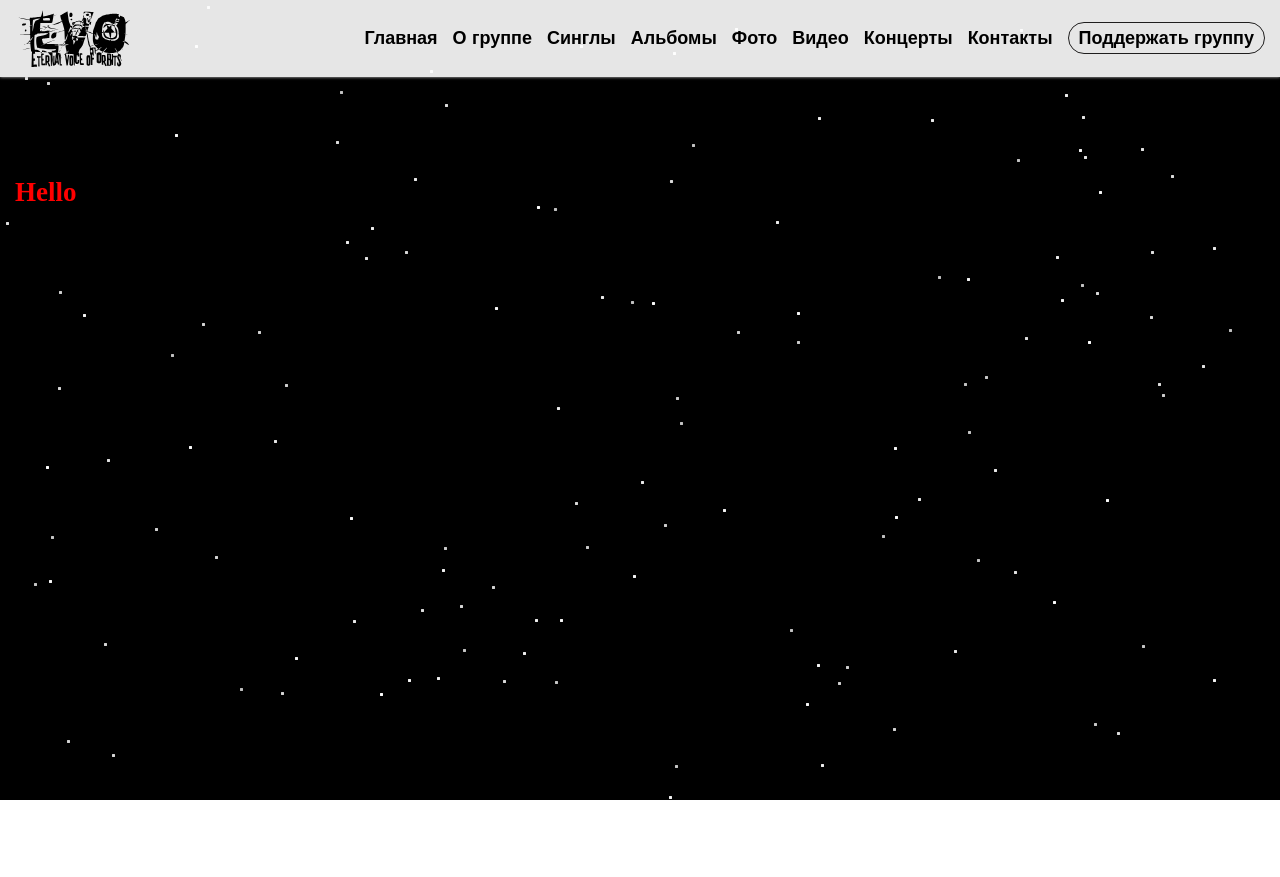
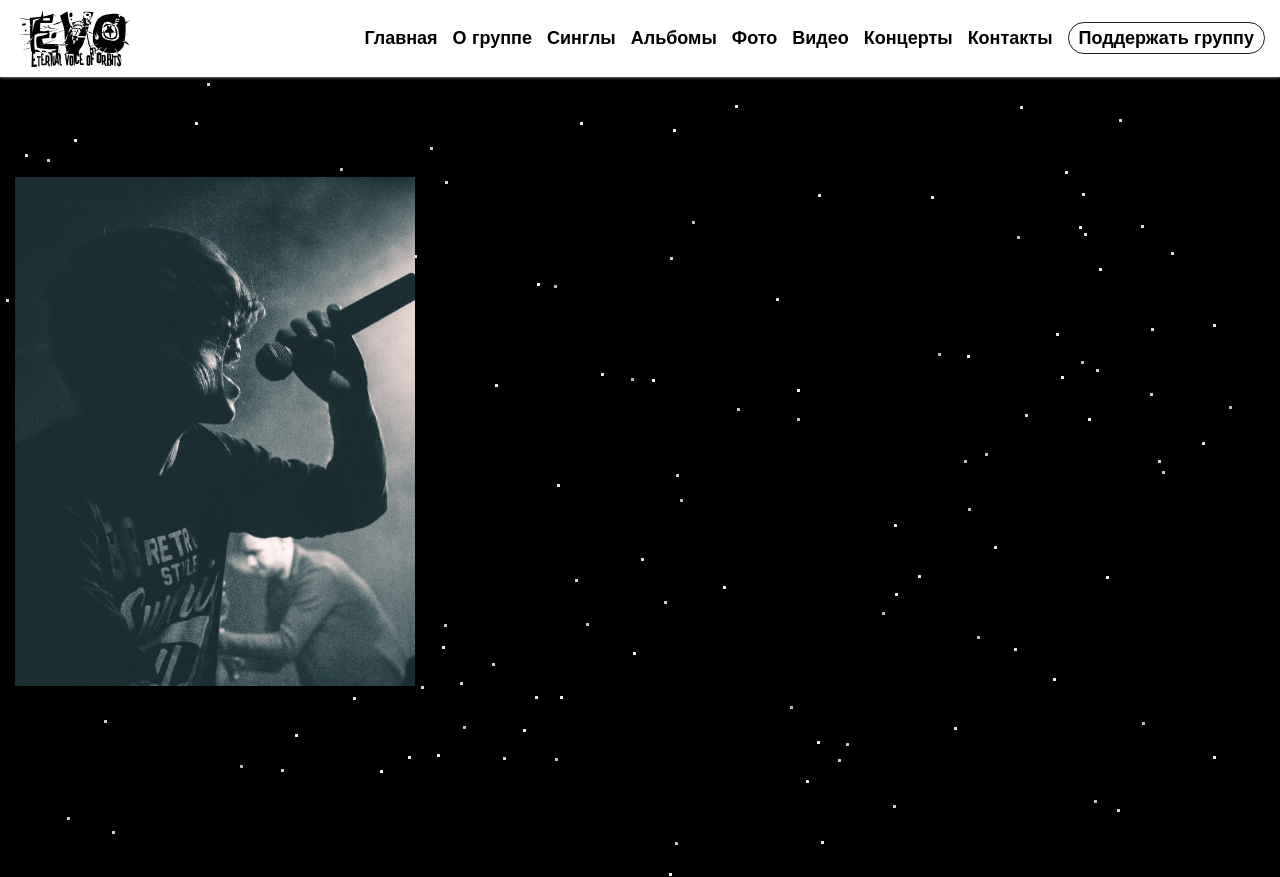
Before and after one commit to repinnick/evoband, an Angular app: page / in a window 1280 px wide. Before the commit the page ends 800 px from the top, so only its background shows below. Built offline with nearby package versions, Linux system fonts and the light colour scheme.

Commit message:
feat: start to create home page

```diff
--- a/src/app/app.component.html
+++ b/src/app/app.component.html
@@ -1,3 +1,3 @@
-<app-galaxy></app-galaxy>
+<!--<app-galaxy></app-galaxy>-->
 <app-header></app-header>
 <router-outlet></router-outlet>
--- a/src/app/components/galaxy/galaxy.component.scss
+++ b/src/app/components/galaxy/galaxy.component.scss
@@ -2,7 +2,7 @@
   overflow: hidden;
   position: absolute;
   width: 100%;
-  height: 100vh;
+  //height: 100vh;
   -webkit-perspective: 340px;
   perspective: 340px;
   z-index: -10;
--- a/src/app/pages/home/home.component.html
+++ b/src/app/pages/home/home.component.html
@@ -1,7 +1,16 @@
-<section class="home">
+<!--<section class="home">-->
+<!--  <div class="container">-->
+<!--    <div class="home__wrapper">-->
+
+<!--    </div>-->
+<!--  </div>-->
+<!--</section>-->
+
+<section class="about">
+  <app-galaxy></app-galaxy>
   <div class="container">
-    <div class="home__wrapper">
-      <h1 style="color: red">Hello</h1>
+    <div class="about__wrapper">
+      <img src="../../../assets/images/img/home/about-group1.jpg" alt="vocalist evo" class="about__image">
     </div>
   </div>
 </section>
--- a/src/app/pages/home/home.component.scss
+++ b/src/app/pages/home/home.component.scss
@@ -1,7 +1,22 @@
 @import "../../../assets/styles/vars";
 
 .home {
+
   &__wrapper {
     padding: 100px $wrapper-padding-lr;
   }
+
+  &__about-image {
+    width: 400px;
+  }
 }
+
+.about {
+  //background-color: #0e0126;
+  &__wrapper {
+    padding: 100px $wrapper-padding-lr 0;
+  }
+  &__image {
+    width: 400px;
+  }
+}
```
Also changed, not shown: src/assets/images/img/home/about-group.jpg (added), src/assets/images/img/home/about-group1.jpg (added).
